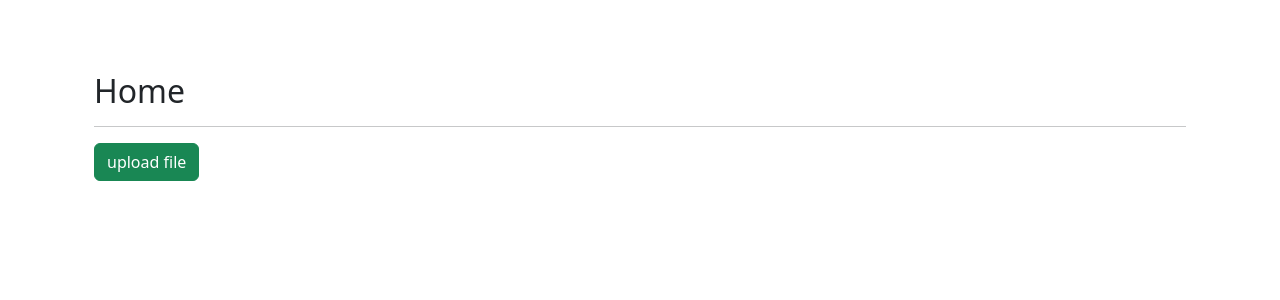
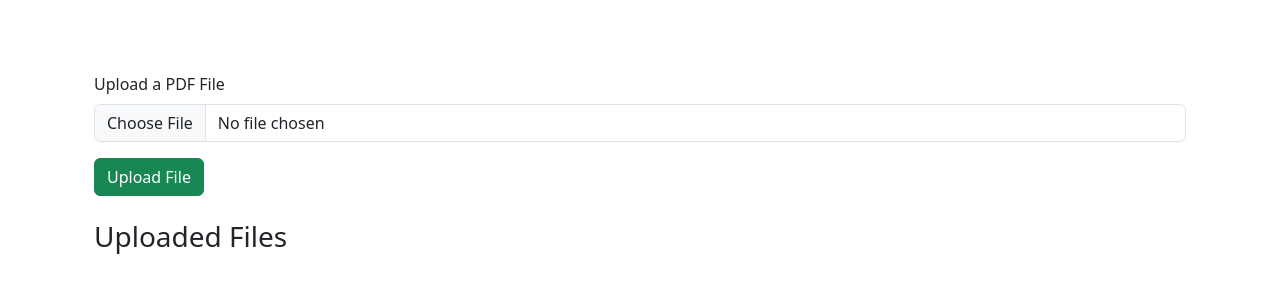
Before and after one commit to mustahidhasan/pdf_processor, a Django app: page / in a window 1280 px wide. Shown: the part 56-356 px from the top of the page. Run offline with Django 4.2, Linux system fonts and the light colour scheme; the visitor is signed in with stand-in values (Sample User, id 1).

Commit message:
file is uploading in local folder

```diff
--- a/document_processor/templates/home.html
+++ b/document_processor/templates/home.html
@@ -1,16 +1,32 @@
 {% extends 'base.html' %}
 
 {% block content %}
+<div class="container mt-5">
+    {% if user.is_authenticated %}
+        <!-- File Upload Form -->
+        <form method="POST" enctype="multipart/form-data" class="mb-4">
+            {% csrf_token %}
+            <div class="mb-3">
+                <label for="uploaded_file" class="form-label">Upload a PDF File</label>
+                <input type="file" class="form-control" id="uploaded_file" name="uploaded_file" accept="application/pdf" required>
+            </div>
+            <button type="submit" class="btn btn-success">Upload File</button>
+        </form>
 
-{% if user.is_authenticated %}
-
-<div class="container mt-5">
-    <h2>Home</h2>
-    <hr>
-    <button class="btn btn-success">upload file</button>
-
-</div>
-
+        <!-- List of Uploaded Files -->
+        <h3>Uploaded Files</h3>
+        <ul class="list-group">
+            {% for file in uploaded_files %}
+            <li class="list-group-item d-flex justify-content-between align-items-center">
+                {{ file }}
+                <form method="POST" style="display: inline;">
+                    {% csrf_token %}
+                    <input type="hidden" name="delete_file" value="{{ file }}">
+                    <button type="submit" class="btn btn-danger btn-sm" title="Delete">&times;</button>
+                </form>
+            </li>
+            {% endfor %}
+        </ul>
 
     {% else %}
         <div class="col-md-6 offset-md-3">
@@ -30,8 +46,5 @@
             </form>
         </div>
     {% endif %}
-
-<script src="https://code.jquery.com/jquery-3.6.0.min.js"></script>
-
-
+</div>
 {% endblock %}
--- a/document_processor/user/views.py
+++ b/document_processor/user/views.py
@@ -1,30 +1,61 @@
-from django.shortcuts import redirect, render
 from django.contrib.auth import authenticate, login, logout
+from django.contrib.auth.decorators import login_required
+from django.core.files.storage import FileSystemStorage
 from django.contrib import messages
+from django.shortcuts import render, redirect
+import os
 from .forms import SignUpForm
+
+
+UPLOAD_DIR = "uploaded_files/"  # Directory to save uploaded files
 
 
 def home(request):
     if request.method == "POST":
+        # Handle Login
         if "username" in request.POST and "password" in request.POST:
-            # Handle user login
             username = request.POST["username"]
             password = request.POST["password"]
-
-            # Authenticate the user
             user = authenticate(request, username=username, password=password)
-
             if user is not None:
                 login(request, user)
                 messages.success(request, "You have been logged in")
                 return redirect("home")
             else:
-                messages.error(
-                    request, "There was an error logging in. Please try again."
-                )
+                messages.error(request, "Invalid login credentials. Please try again.")
                 return redirect("home")
 
-    return render(request, "home.html")
+        # Handle File Upload
+        if "uploaded_file" in request.FILES:
+            uploaded_file = request.FILES["uploaded_file"]
+            if uploaded_file.content_type == "application/pdf":  # Allow PDFs only
+                os.makedirs(UPLOAD_DIR, exist_ok=True)
+                fs = FileSystemStorage(location=UPLOAD_DIR)
+                filename = fs.save(uploaded_file.name, uploaded_file)
+                messages.success(request, f"File '{uploaded_file.name}' uploaded successfully!")
+            else:
+                messages.error(request, "Only PDF files are allowed!")
+            return redirect("home")
+
+        # Handle File Deletion
+        if "delete_file" in request.POST:
+            file_to_delete = request.POST["delete_file"]
+            file_path = os.path.join(UPLOAD_DIR, file_to_delete)
+            if os.path.exists(file_path):
+                os.remove(file_path)
+                messages.success(request, f"File '{file_to_delete}' deleted successfully!")
+            else:
+                messages.error(request, f"File '{file_to_delete}' does not exist!")
+            return redirect("home")
+
+    # Fetch the list of uploaded files for display
+    uploaded_files = os.listdir(UPLOAD_DIR) if os.path.exists(UPLOAD_DIR) else []
+
+    context = {
+        "uploaded_files": uploaded_files,
+    }
+    return render(request, "home.html", context)
+
 
 
 def logout_user(request):
```
Lines whose indentation alone changed are shown as unchanged.
